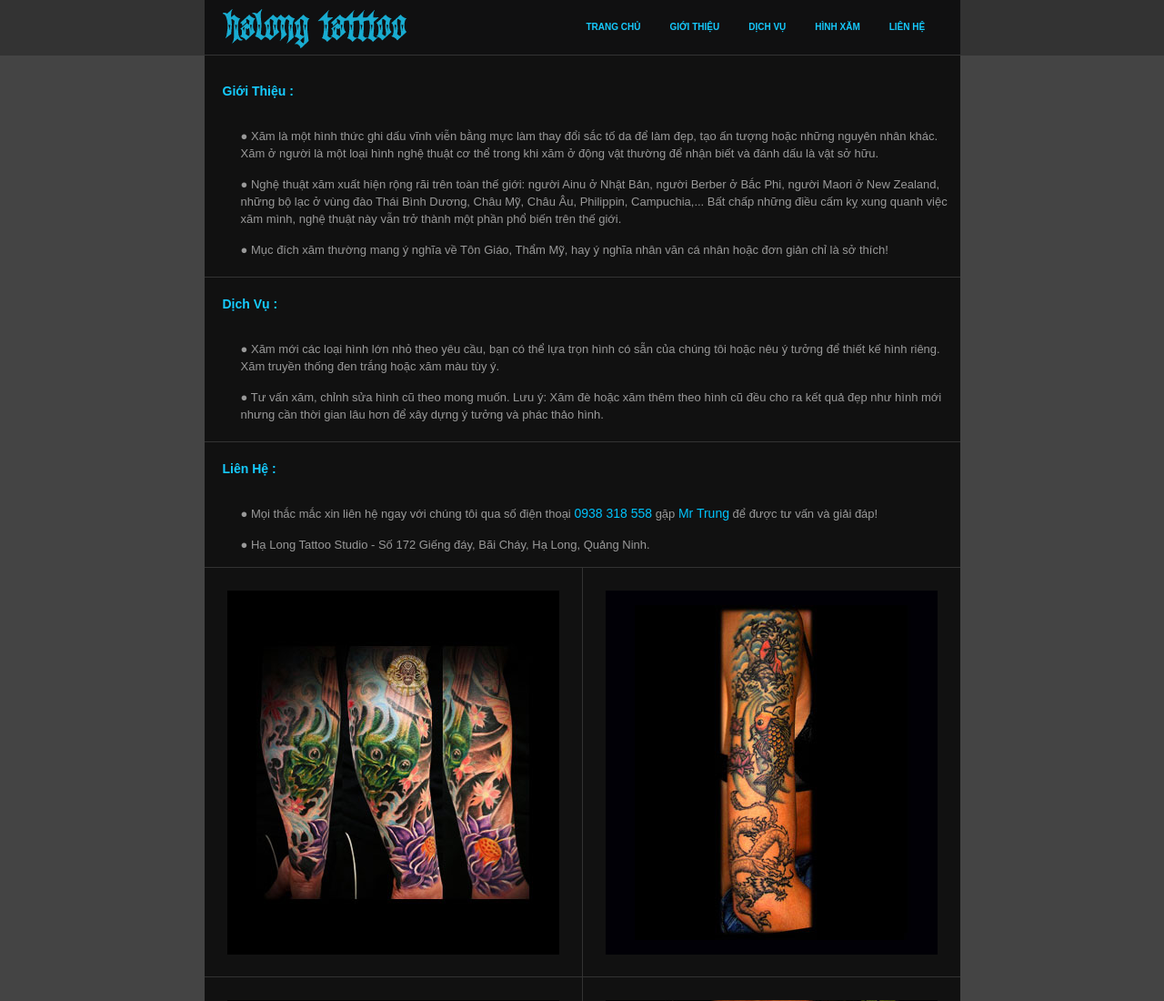
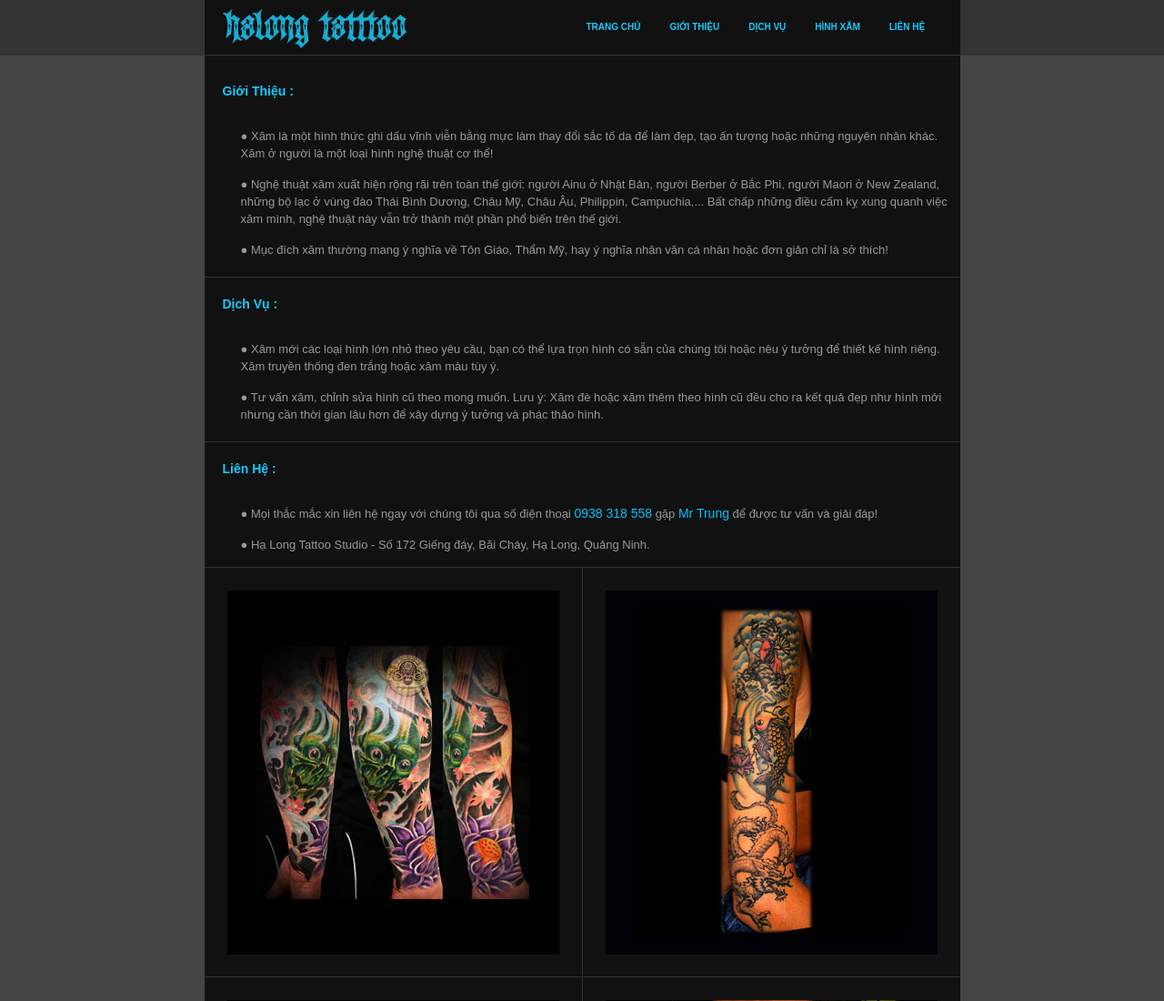
Before and after one commit to vongtrondo/HalongTattoo.com, a plain HTML site: page index.html in a window 1280 px wide. Shown: the top 1100 px of the page at 91% size. Drawn offline with Linux system fonts and the light colour scheme.

Commit message:
Update index.html

```diff
--- a/index.html
+++ b/index.html
@@ -40,7 +40,7 @@ www.leduyquang.com
 
 <div id="tattoo" class="pagebar">
 	<p class="this-page">Giới Thiệu :</p>
-	<p class="break">&#9679; Xăm là một hình thức ghi dấu vĩnh viễn bằng mực làm thay đổi sắc tố da để làm đẹp, tạo ấn tượng hoặc những nguyên nhân khác. Xăm ở người là một loại hình nghệ thuật cơ thể trong khi xăm ở động vật thường để nhận biết và đánh dấu là vật sở hữu.</p>
+	<p class="break">&#9679; Xăm là một hình thức ghi dấu vĩnh viễn bằng mực làm thay đổi sắc tố da để làm đẹp, tạo ấn tượng hoặc những nguyên nhân khác. Xăm ở người là một loại hình nghệ thuật cơ thể!</p>
 	<p class="break">&#9679; Nghệ thuật xăm xuất hiện rộng rãi trên toàn thế giới: người Ainu ở Nhật Bản, người Berber ở Bắc Phi, người Maori ở New Zealand, những bộ lạc ở vùng đào Thái Bình Dương, Châu Mỹ, Châu Âu, Philippin, Campuchia,... Bất chấp những điều cấm kỵ xung quanh việc xăm mình, nghệ thuật này vẫn trở thành một phần phổ biến trên thế giới.</p>
 	<p class="break">&#9679; Mục đích xăm thường mang ý nghĩa về Tôn Giáo, Thẩm Mỹ, hay ý nghĩa nhân văn cá nhân hoặc đơn giản chỉ là sở thích!</p>
 	<p id="ink" class="pageboder"></p>
```
